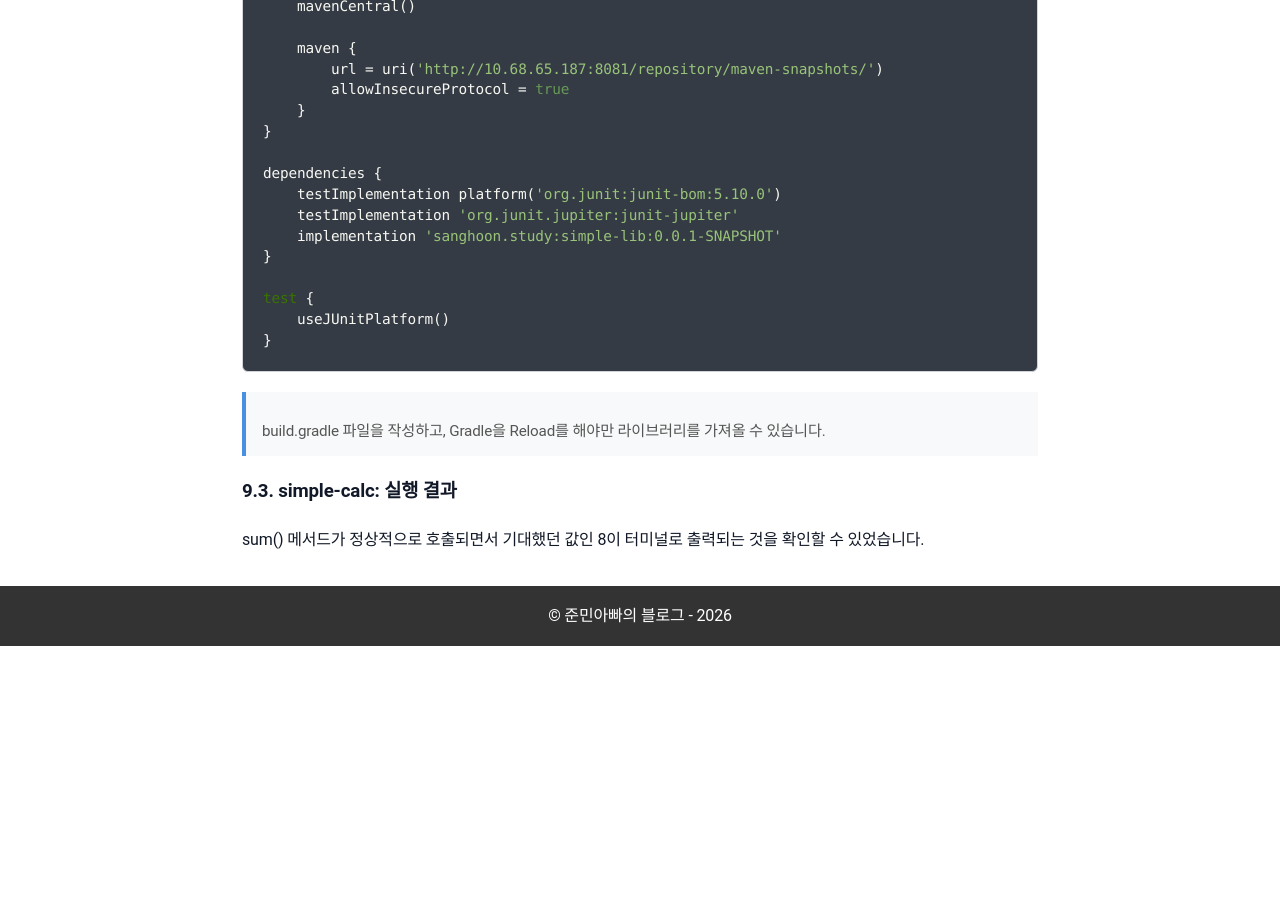
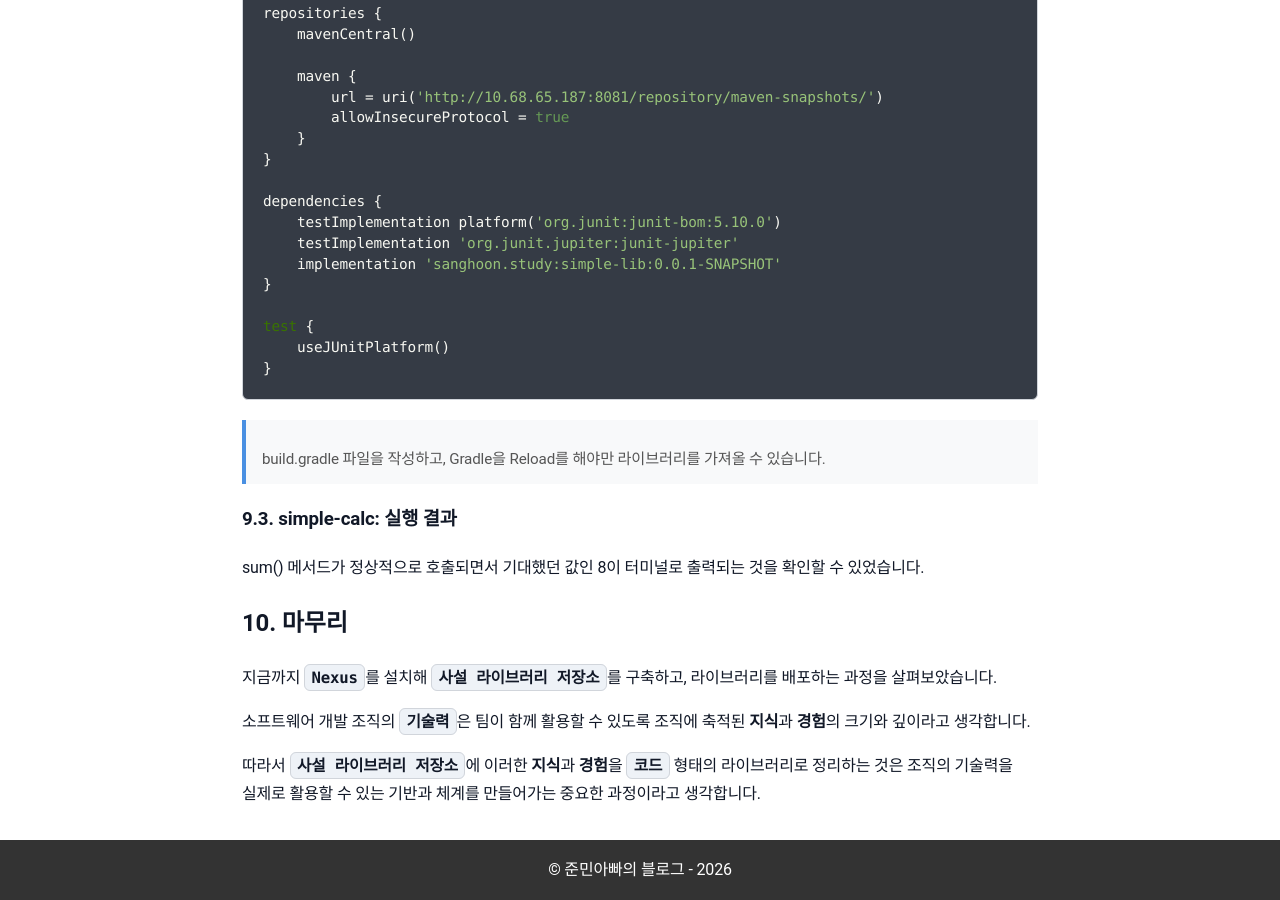
Before and after one commit to sanghoon-lee/sanghoon-lee.github.io, a Jekyll site: the page built from _posts/2026-03-10-localNexus.md, in a window 1280 px wide and 900 px high, scrolled down 12527 px. Built offline with Jekyll 4.4.1, drawn with Linux system fonts in a browser that asks for light colours; nearby versions of some CDN libraries; comment, search, counter and statistics services are not loaded; before the commit the page ends 13173 px from its top, so only the background shows below that; some of the changed text lies outside the part shown.

Commit message:
Nexus 포스팅 추가

````diff
--- a/_posts/2026-03-10-localNexus.md
+++ b/_posts/2026-03-10-localNexus.md
@@ -129,13 +129,14 @@ sonatype/nexus3:latest   cb94c17229a3       1.12GB          399MB
 ```
 
 **컨테이너 실행**
+
 ```bash
 $ sudo docker run --name nexus -d -p 5000:5000 -p 8081:8081 -v /nexus-data:/nexus-data -u root sonatype/nexus3
 
 f3d2c2f6a043712721849013a8ff457432f480c590dfb9121e42df2229734030
 ```
 
-`Nexus`의 데이터를 저장할 폴더(**/nexus-data**)를 가상머신에 생성하고, 컨테이너와 연결시켰습니다.
+`Nexus`의 웹 접속을 위해 8081 포트를 사용했고, **/nexus-data** 디렉터리를 볼륨으로 연결해서 저장소 데이터를 유지했습니다.
 
 ## 6. Nexus 접속
 
@@ -425,3 +426,11 @@ test {
 ### 9.3. simple-calc: 실행 결과
 
 sum() 메서드가 정상적으로 호출되면서 기대했던 값인 8이 터미널로 출력되는 것을 확인할 수 있었습니다.
+
+## 10. 마무리
+
+지금까지 `Nexus`를 설치해 `사설 라이브러리 저장소`를 구축하고, 라이브러리를 배포하는 과정을 살펴보았습니다.
+
+소프트웨어 개발 조직의 `기술력`은 팀이 함께 활용할 수 있도록 조직에 축적된 **지식**과 **경험**의 크기와 깊이라고 생각합니다.
+
+따라서 `사설 라이브러리 저장소`에 이러한 **지식**과 **경험**을 `코드` 형태의 라이브러리로 정리하는 것은 조직의 기술력을 실제로 활용할 수 있는 기반과 체계를 만들어가는 중요한 과정이라고 생각합니다.
````
